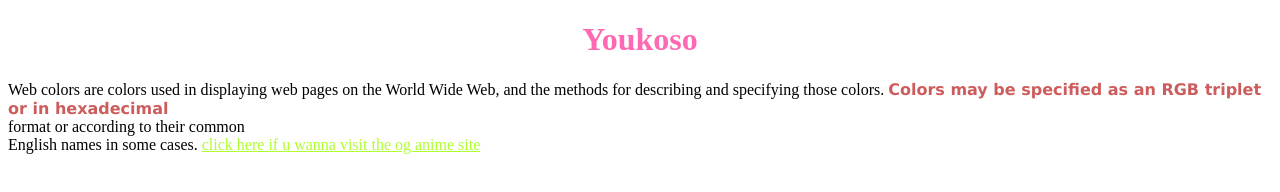
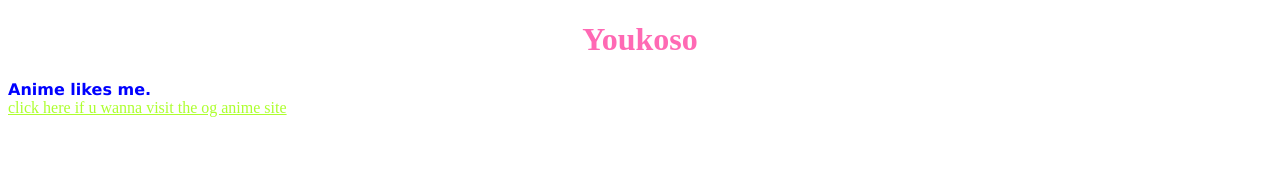
Before and after one commit to Phalguna010/Websites, a plain HTML site: page index.html in a window 1280 px wide. Drawn offline with Linux system fonts and the light colour scheme.

Commit message:
Add files via upload

```diff
--- a/index.html
+++ b/index.html
@@ -9,11 +9,9 @@
     <body>
         <h1 style="color:hotpink;text-align:center">Youkoso</h1>
         <p>
-            Web colors are colors used in displaying web pages on the World Wide Web,
-            and the methods for describing and specifying those colors.
-            <b style="color:indianred;font-family:verdana">Colors may be specified as an RGB triplet or in hexadecimal</b>
+
+            <b style="text-align:center;color:blue;font-family:verdana">Anime likes me.</b>
             <br>
-            format or according to their common<br> English names in some cases.
             <a href="https://kissanimex.com/" target="_blank" style="color:greenyellow">click here if u wanna visit the og anime site</a>
         </p>
     </body>
```
